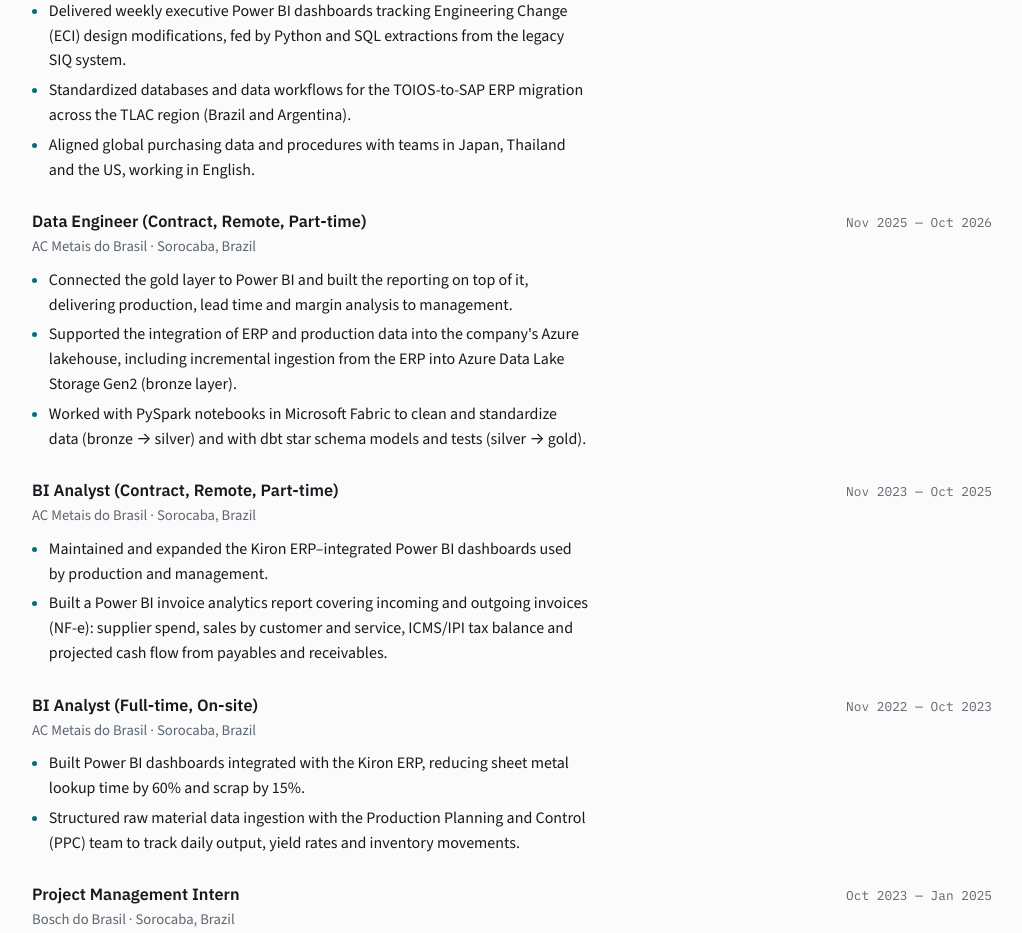
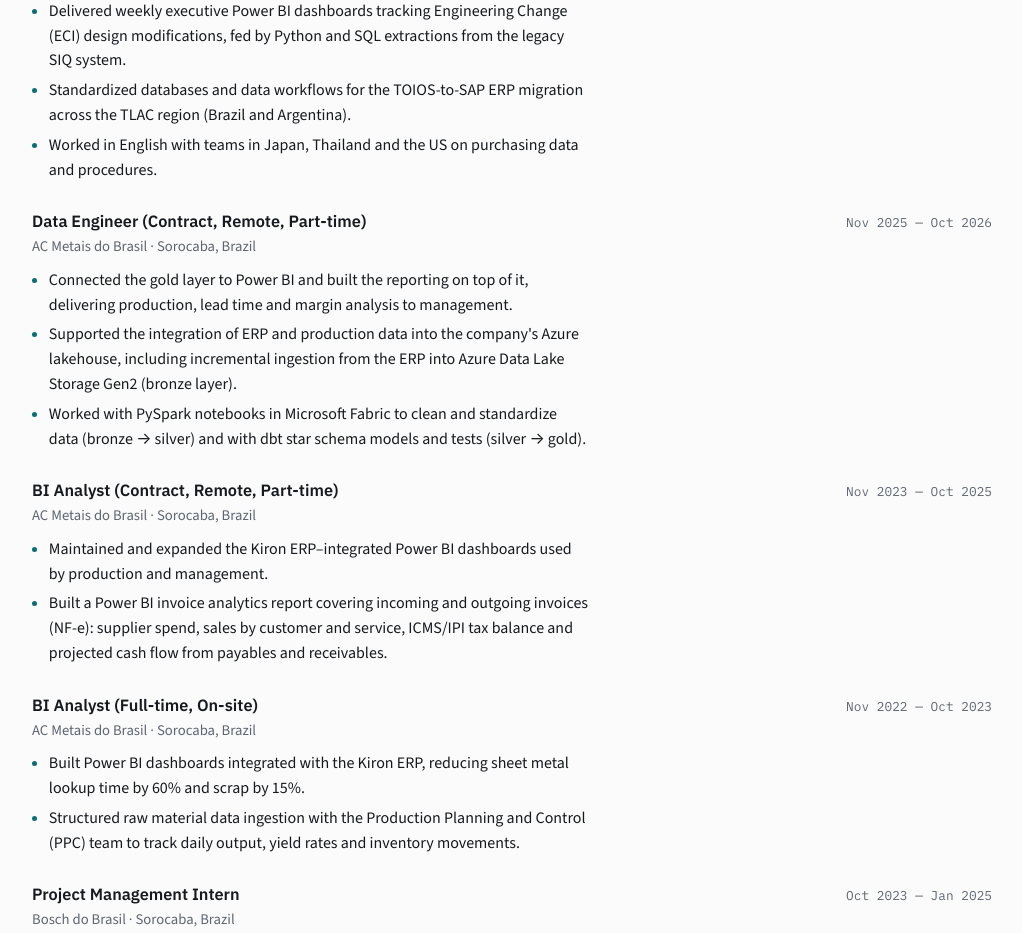
Before and after one commit to lucasnunesf/CV, a plain HTML site: page index.html in a window 1280 px wide. Shown: the part 1400-2333 px from the top of the page, without its empty margins (128-1150 px from the left). Drawn offline with nearby package versions, Linux system fonts and the light colour scheme.

Commit message:
Soften English collaboration bullet

```diff
--- a/index.html
+++ b/index.html
@@ -175,7 +175,7 @@ footer{margin-top:2.5rem;padding-top:1rem;border-top:1px solid var(--rule);color
       <li data-en="Replaced a 30-spreadsheet reporting routine with one Power BI view." data-pt="Substituiu uma rotina de relatórios com 30 planilhas por uma única visão em Power BI.">Replaced a 30-spreadsheet reporting routine with one Power BI view.</li>
       <li data-en="Delivered weekly executive Power BI dashboards tracking Engineering Change (ECI) design modifications, fed by Python and SQL extractions from the legacy SIQ system." data-pt="Entregou dashboards executivos semanais em Power BI para acompanhar alterações de projeto (ECI), alimentados por extrações em Python e SQL do sistema legado SIQ.">Delivered weekly executive Power BI dashboards tracking Engineering Change (ECI) design modifications, fed by Python and SQL extractions from the legacy SIQ system.</li>
       <li data-en="Standardized databases and data workflows for the TOIOS-to-SAP ERP migration across the TLAC region (Brazil and Argentina)." data-pt="Padronizou bases e fluxos de dados na migração de ERP do TOIOS para o SAP na região TLAC (Brasil e Argentina).">Standardized databases and data workflows for the TOIOS-to-SAP ERP migration across the TLAC region (Brazil and Argentina).</li>
-      <li data-en="Aligned global purchasing data and procedures with teams in Japan, Thailand and the US, working in English." data-pt="Alinhou dados e procedimentos globais de compras com equipes do Japão, da Tailândia e dos EUA, trabalhando em inglês.">Aligned global purchasing data and procedures with teams in Japan, Thailand and the US, working in English.</li>
+      <li data-en="Worked in English with teams in Japan, Thailand and the US on purchasing data and procedures." data-pt="Trabalhou em inglês com equipes do Japão, da Tailândia e dos EUA em dados e procedimentos de compras.">Worked in English with teams in Japan, Thailand and the US on purchasing data and procedures.</li>
     </ul>
   </div>
 
```
Also changed, not shown: 1 other file.
